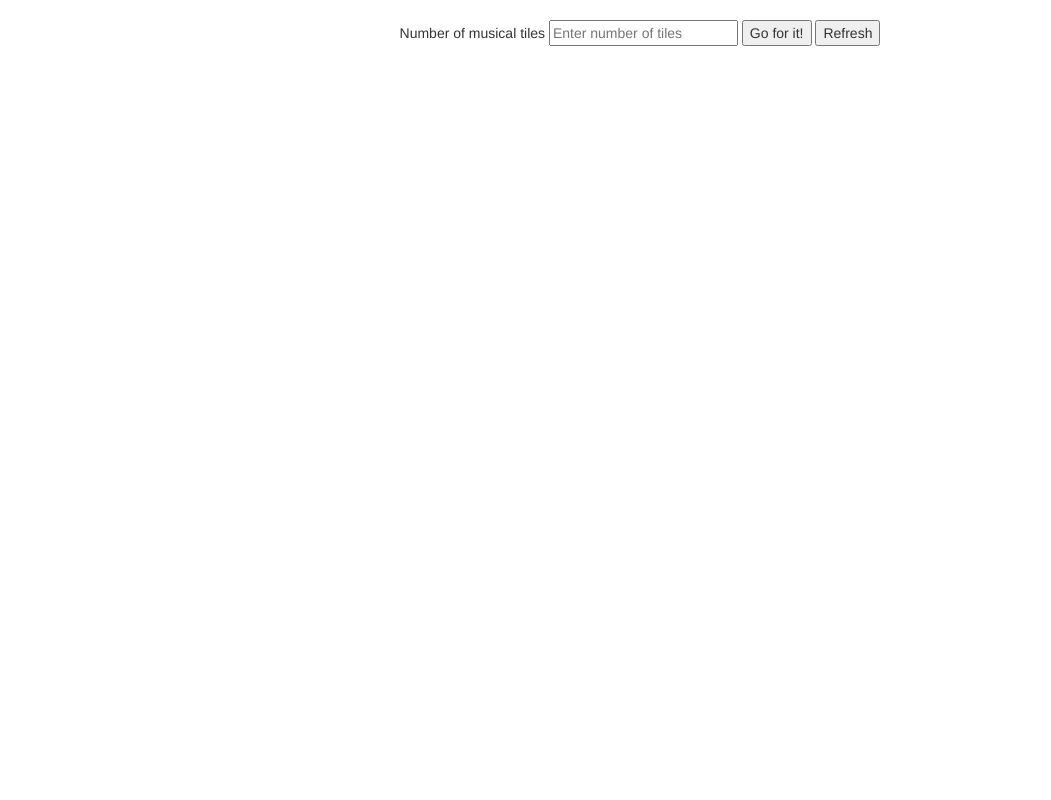
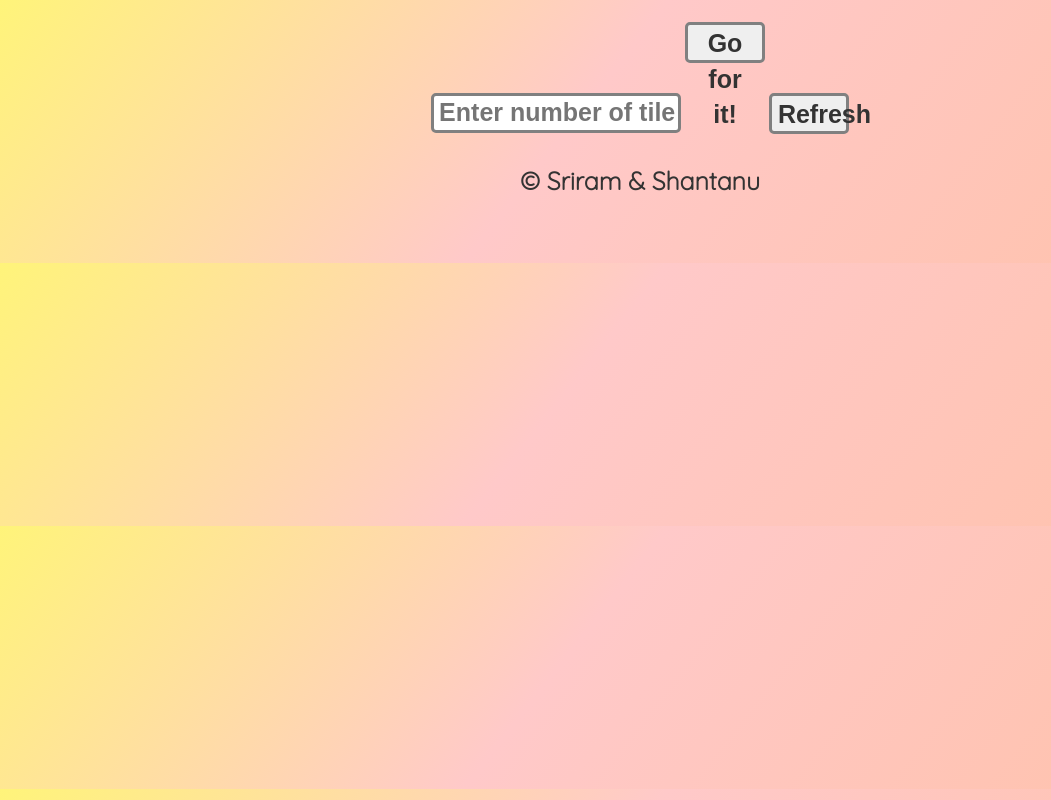
Before and after one commit to Sriram-Ramakrishnan/Task-3, a plain HTML site: page index.html in a window 1280 px wide. Shown: the whole page, without its empty margins (0-1051 px from the left). Drawn offline with Linux system fonts and the light colour scheme; a web font is replaced by a local one.

Commit message:
Styles applied and gave finishing touches

```diff
--- a/css/styles.css
+++ b/css/styles.css
@@ -1,3 +1,52 @@
+body{
+  background: rgb(255,244,122);
+background: linear-gradient(128deg, rgba(255,244,122,1) 0%, rgba(255,201,201,1) 45%, rgba(255,193,168,1) 100%);
+}
+
+p{
+  text-align: center;
+  font-family: 'Quicksand', sans-serif;
+  font-size: 2.5rem;
+  font-weight: bolder;
+}
+
+.tileinput{
+  border: 3px solid grey;
+  border-radius: 5px;
+  height: 40px;
+  width: 250px;
+font-family: 'Alumni Sans Pinstripe', sans-serif;
+font-size: 2.5rem;
+font-weight: bolder;
+padding-left: 5px;
+}
+
+
+
+button{
+  height: 41px;
+  width: 80px;
+  font-size: 2.5rem;
+  font-weight: bolder;
+  border: 3px solid grey;
+  border-radius: 5px;
+  font-family: 'Alumni Sans Pinstripe', sans-serif;
+  position: relative;
+  top: 2px;
+  transition: 0.6s ease-in-out;
+}
+
+button:hover{
+  transition: 0.6s ease-in-out;
+  background: rgb(2,0,36);
+background: linear-gradient(90deg, rgba(2,0,36,1) 0%, rgba(9,9,121,1) 29%, rgba(0,212,255,1) 100%);
+color: white;
+}
+
+p{
+
+}
+
 .tile {
     width: 100px;
     height: 80px;
@@ -12,6 +61,8 @@
 transition: 0.6s ease-in-out;
 }
 
+
+
 footer{
     height: 100px;
 }
--- a/index.html
+++ b/index.html
@@ -7,22 +7,25 @@
     <title></title>
     <link rel="stylesheet" href="css/bootstrap.min.css">
     <link rel="stylesheet" href="css/styles.css">
+    <link rel="preconnect" href="https://fonts.googleapis.com">
+<link rel="preconnect" href="https://fonts.gstatic.com" crossorigin>
+<link href="https://fonts.googleapis.com/css2?family=Alumni+Sans+Pinstripe&family=Quicksand:wght@300&display=swap" rel="stylesheet">
   </head>
 <body>
   <center>
-  <div id="details"> Number of musical tiles
-    <input type="text" placeholder="Enter number of tiles" id="ntile">
+  <div id="details">
+    <input type="text" placeholder="Enter number of tiles" id="ntile" class="tileinput">
     <button id="tileinp"> Go for it!</button>
     <button type="submit" name="button" id="refresh"> Refresh</button>
 
   </div>
 
   <h3 id="head"></h3>
-    <div id="main-content"> </div>
+    <div id="main-content" class="main-content"> </div>
   </center>
 
   <footer>
-
+<p>© Sriram & Shantanu</p>
   </footer>
 
 
```
Also changed, not shown: js/script.js (line endings or trailing spaces).
